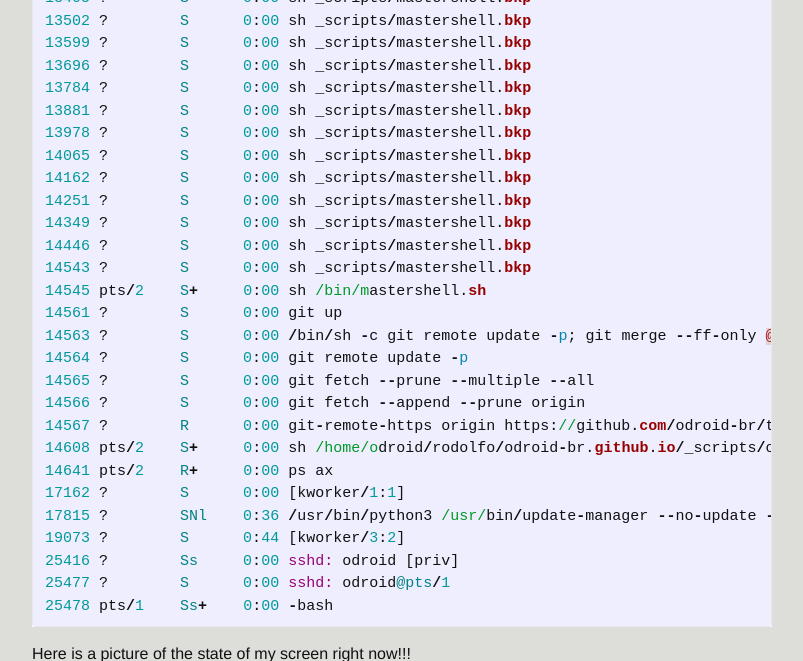
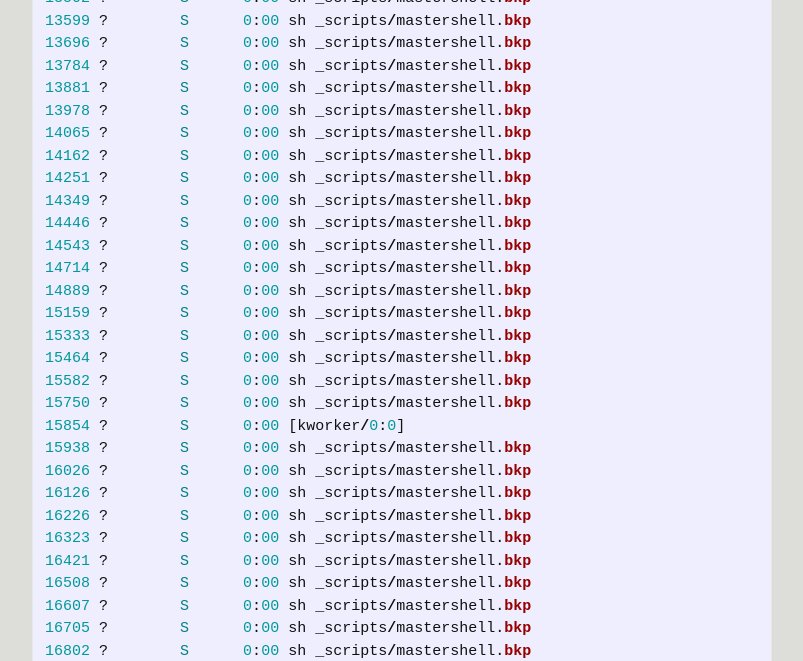
Before and after one commit to robsonneto5pi/odroid-br.github.io, a Jekyll site: the page built from _posts/2016-07-13-televator.markdown, in a window 1280 px wide and 1400 px high, scrolled down 5336 px, cut to the strip 0-661 px from the top of the window. Shown: the whole strip, without its empty margins (238-1041 px from the left). Built offline with Jekyll 4.4.1, drawn with Linux system fonts in a browser that asks for light colours; some of the changed text lies outside the part shown.

Commit message:
2016-07-13-televator.markdown

```diff
--- a/_posts/2016-07-13-televator.markdown
+++ b/_posts/2016-07-13-televator.markdown
@@ -246,17 +245,47 @@ Linux odroid64 3.14.65-61 #1 SMP PREEMPT Wed May 25 03:16:39 BRT 2016 aarch64 aa
 14349 ?        S      0:00 sh _scripts/mastershell.bkp
 14446 ?        S      0:00 sh _scripts/mastershell.bkp
 14543 ?        S      0:00 sh _scripts/mastershell.bkp
-14545 pts/2    S+     0:00 sh /bin/mastershell.sh
-14561 ?        S      0:00 git up
-14563 ?        S      0:00 /bin/sh -c git remote update -p; git merge --ff-only @{u} git remote update -p; git merge --ff-only @{u}
-14564 ?        S      0:00 git remote update -p
-14565 ?        S      0:00 git fetch --prune --multiple --all
-14566 ?        S      0:00 git fetch --append --prune origin
-14567 ?        R      0:00 git-remote-https origin https://github.com/odroid-br/televator-c2.git
-14608 pts/2    S+     0:00 sh /home/odroid/rodolfo/odroid-br.github.io/_scripts/odroid-monitor.sh
-14641 pts/2    R+     0:00 ps ax
+14714 ?        S      0:00 sh _scripts/mastershell.bkp
+14889 ?        S      0:00 sh _scripts/mastershell.bkp
+15159 ?        S      0:00 sh _scripts/mastershell.bkp
+15333 ?        S      0:00 sh _scripts/mastershell.bkp
+15464 ?        S      0:00 sh _scripts/mastershell.bkp
+15582 ?        S      0:00 sh _scripts/mastershell.bkp
+15750 ?        S      0:00 sh _scripts/mastershell.bkp
+15854 ?        S      0:00 [kworker/0:0]
+15938 ?        S      0:00 sh _scripts/mastershell.bkp
+16026 ?        S      0:00 sh _scripts/mastershell.bkp
+16126 ?        S      0:00 sh _scripts/mastershell.bkp
+16226 ?        S      0:00 sh _scripts/mastershell.bkp
+16323 ?        S      0:00 sh _scripts/mastershell.bkp
+16421 ?        S      0:00 sh _scripts/mastershell.bkp
+16508 ?        S      0:00 sh _scripts/mastershell.bkp
+16607 ?        S      0:00 sh _scripts/mastershell.bkp
+16705 ?        S      0:00 sh _scripts/mastershell.bkp
+16802 ?        S      0:00 sh _scripts/mastershell.bkp
+16890 ?        S      0:00 sh _scripts/mastershell.bkp
+16988 ?        S      0:00 sh _scripts/mastershell.bkp
+17076 ?        S      0:00 sh _scripts/mastershell.bkp
 17162 ?        S      0:00 [kworker/1:1]
+17178 ?        S      0:00 sh _scripts/mastershell.bkp
+17276 ?        S      0:00 sh _scripts/mastershell.bkp
+17380 ?        S      0:00 sh _scripts/mastershell.bkp
+17479 ?        S      0:00 sh _scripts/mastershell.bkp
+17576 ?        S      0:00 sh _scripts/mastershell.bkp
+17684 ?        S      0:00 sh _scripts/mastershell.bkp
+17796 ?        S      0:00 sh _scripts/mastershell.bkp
 17815 ?        SNl    0:36 /usr/bin/python3 /usr/bin/update-manager --no-update --no-focus-on-map
+17899 ?        S      0:00 sh _scripts/mastershell.bkp
+17996 ?        S      0:00 sh _scripts/mastershell.bkp
+18083 ?        S      0:00 sh _scripts/mastershell.bkp
+18180 ?        S      0:00 sh _scripts/mastershell.bkp
+18277 ?        S      0:00 sh _scripts/mastershell.bkp
+18374 ?        S      0:00 sh _scripts/mastershell.bkp
+18471 ?        S      0:00 sh _scripts/mastershell.bkp
+18578 ?        S      0:00 sh _scripts/mastershell.bkp
+18677 ?        S      0:00 sh _scripts/mastershell.bkp
+18723 ?        S      0:00 sh _scripts/odroid-monitor.sh
+18756 ?        R      0:00 ps ax
 19073 ?        S      0:44 [kworker/3:2]
 25416 ?        Ss     0:00 sshd: odroid [priv]
 25477 ?        S      0:00 sshd: odroid@pts/1
```
Also changed, not shown: other parts of _posts/2016-07-13-televator.markdown (+5 -6 lines).
